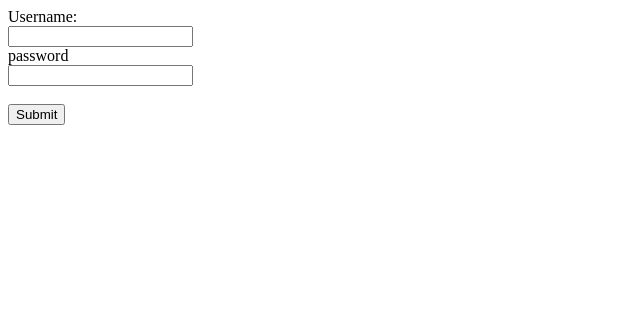
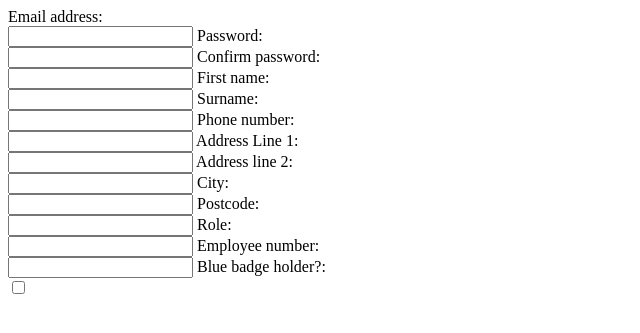
Before and after one commit to CharlieADavies/CIB_Group_work, a Flask app: page /register in a window 1280 px wide. Shown: the top 333 px of the page, without its empty margins (0-640 px from the left). Run offline with Flask 2, Linux system fonts and the light colour scheme.

Commit message:
Register page layout

```diff
--- a/app.py
+++ b/app.py
@@ -27,12 +27,12 @@ def dashboard():
 
 @app.route('/login')
 def login_page():
-    return render_template("gate.html")
+    return render_template("gate.html", type="login")
 
 
 @app.route("/register")
 def register():
-    return render_template("gate.html")
+    return render_template("gate.html", type="register")
 
 
 if __name__ == '__main__':
--- a/templates/gate.html
+++ b/templates/gate.html
@@ -6,15 +6,48 @@
 </head>
 <body>
 
+{% if type == "login" %}
     <form action="/login_action" method="post">
         Username:<br>
-    <input type="text" name="username" value="">
+        <input type="email" name="username" value="">
         <br>
         password<br>
         <input type="password" name="password" value="">
         <br><br>
         <input type="submit" value="Submit">
     </form>
+{% endif %}
+
+{% if type == "register" %}
+    <form action="/register_action" method="post">
+        Email address:<br />
+        <input type="email" name="username" />
+        Password:<br />
+        <input type="password" name="password" />
+        Confirm password:<br />
+        <input type="password" name="confirm-password" />
+        First name:<br />
+        <input type="text" name="first-name" />
+        Surname:<br />
+        <input type="text" name="last-name" />
+        Phone number:<br />
+        <input type="text" name="telephone" />
+        Address Line 1:<br />
+        <input type="text" name="address-first" />
+        Address line 2:<br />
+        <input type="text" name="address-second" />
+        City:<br />
+        <input type="text" name="address-three" />
+        Postcode:<br />
+        <input type="text" name="postcode" />
+        Role:<br />
+        <input type="text" name="role" />
+        Employee number:<br />
+        <input type="text" name="employee-number" />
+        Blue badge holder?:<br />
+        <input type="checkbox" name="blue-badge" value="I am a blue badge holder" />
+    </form>
+{% endif %}
 
 </body>
 </html>
--- a/tkinter-code/MainFrame.py
+++ b/tkinter-code/MainFrame.py
@@ -72,10 +72,12 @@ class RegistrationForm(tk.Frame):
         password_label = tk.Label(self, text="Password: ", font=controller.label_font).grid(column=3, row=2)
         password_entry = tk.Entry(self).grid(column=4, row=2)
 
+        # TODO add confirm password field
+
         first_name_label = tk.Label(self, text="First Name: ", font=controller.label_font).grid(column=1, row=3)
         first_name_entry = tk.Entry(self).grid(column=2, row=3)
 
-        last_name_label = tk.Label(self, text="Last Name: ", font=controller.label_font).grid(column=3, row=3)
+        last_name_label = tk.Label(self, text="Surname: ", font=controller.label_font).grid(column=3, row=3)
         last_name_entry = tk.Entry(self).grid(column=4, row=3)
 
         phone_number_label = tk.Label(self, text="Phone Number: ", font=controller.label_font).grid(column=1, row=4)
@@ -93,6 +95,8 @@ class RegistrationForm(tk.Frame):
         post_code_label = tk.Label(self, text="Postcode: ", font=controller.label_font).grid(column=3, row=6)
         post_code_entry = tk.Entry(self).grid(column=4, row=6)
 
+        # todo discuss whether role is tied to employee number or if it's assigned by admins
+
         role_label = tk.Label(self, text="Role: ", font=controller.label_font).grid(column=1, row=7)
         role_entry = tk.Entry(self).grid(column=2, row=7)
 
```
Lines whose indentation alone changed are shown as unchanged.
